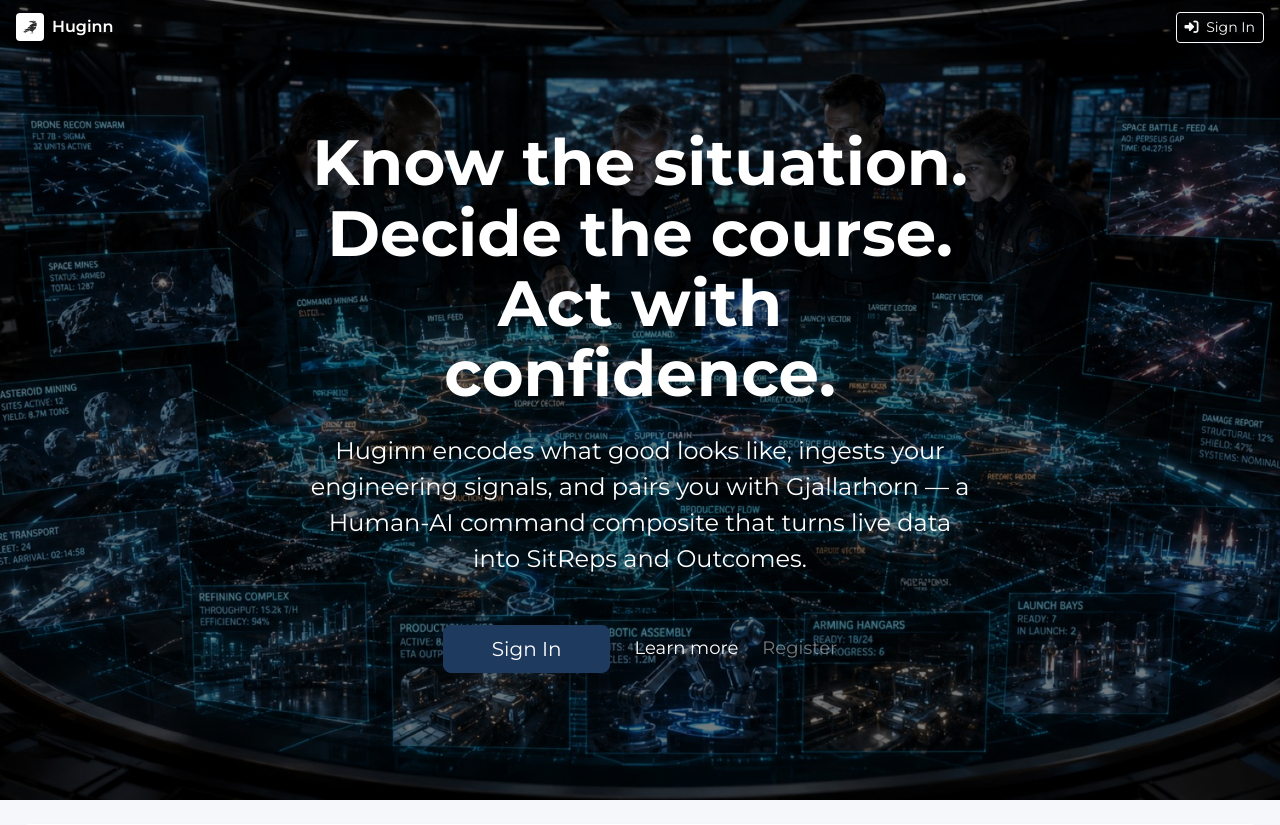
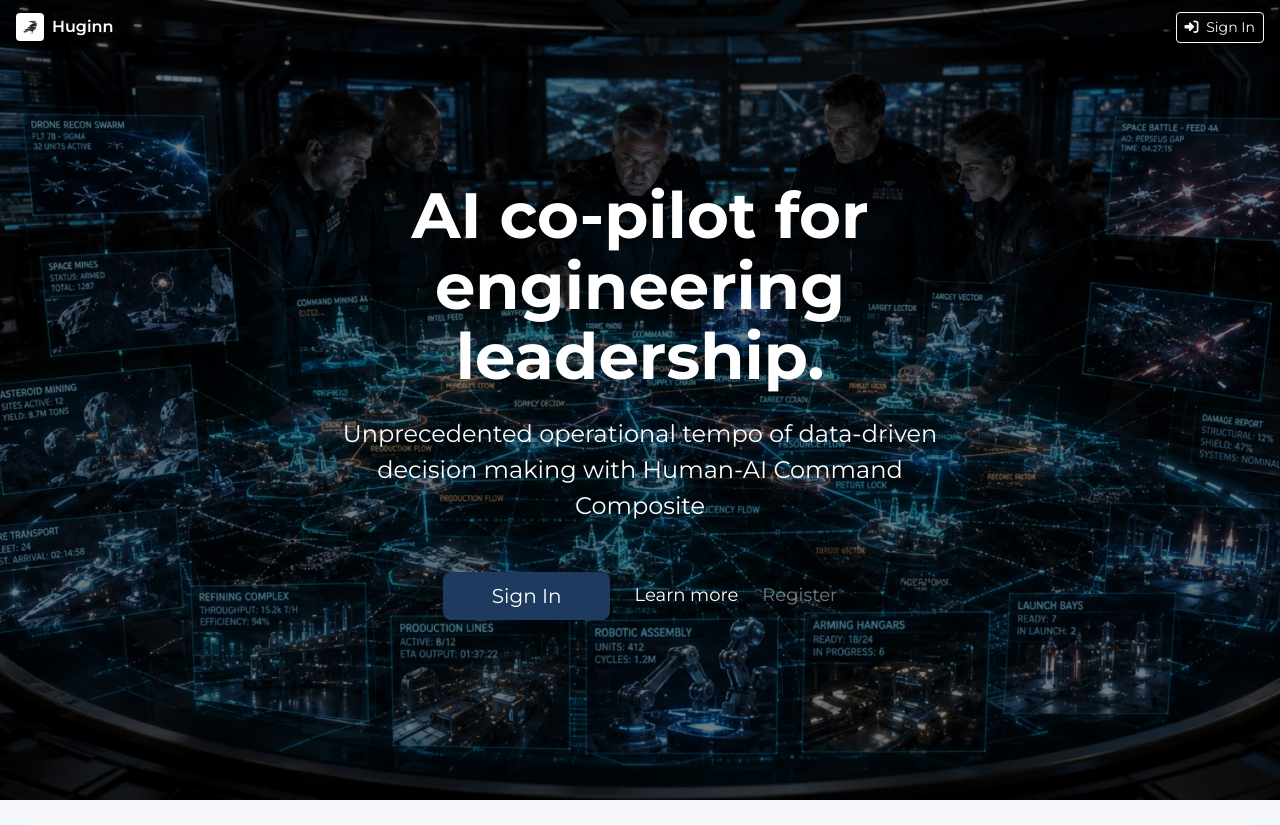
Before and after one commit to FeatureFactory-io/huginn, a Django app: page / in a window 1280 px wide. Shown: the top 825 px of the page. Run offline with Django 5.2, Linux system fonts and the light colour scheme; parts of the project's set-up code (start-up, migrations or seed data) failed here and were passed over; some libraries are stand-ins or nearby versions.

Commit message:
fix(ui): restore landing hero copy and correct use-case box order
Revert hero title and tagline to pre-0.9.0 copy. Swap boxes 2/3 so
Feed precedes See priorities per spec.

```diff
--- a/ui/templates/ui/home/landing.html
+++ b/ui/templates/ui/home/landing.html
@@ -12,10 +12,10 @@
   <div class="hg-landing-overlay" aria-hidden="true"></div>
   <div class="hg-landing-hero-inner">
     <h1 class="hg-landing-title mb-4" data-testid="landing-title">
-      Know the situation. Decide the course. Act with confidence.
+      AI co-pilot for engineering leadership.
     </h1>
     <p class="hg-landing-tagline mb-5" data-testid="landing-tagline">
-      Huginn encodes what good looks like, ingests your engineering signals, and pairs you with Gjallarhorn — a Human-AI command composite that turns live data into SitReps and Outcomes.
+      Unprecedented operational tempo of data-driven decision making with Human-AI Command Composite
     </p>
     <div class="d-flex gap-4 flex-wrap justify-content-center align-items-center">
       <a href="{% url 'auth-login' %}" class="btn btn-primary btn-lg px-5" data-testid="landing-cta-signin">
@@ -45,20 +45,20 @@
         </div>
       </div>
       <div class="col-12 col-md-6 col-xl-4 d-flex">
+        <div class="hg-landing-feature flex-grow-1" data-testid="landing-feature-datasources">
+          <div class="hg-landing-feature-icon"><i class="fa-solid fa-plug" aria-hidden="true"></i></div>
+          <h2 class="h6 mb-1">Feed deep, broad data streams</h2>
+          <p class="mb-0 small text-muted">
+            Connect GitLab, Jira, and more. Mimir playbooks extend ingestion with unprecedented breadth and depth — commits, issues, milestones, and the signals your Variables need to assess reality.
+          </p>
+        </div>
+      </div>
+      <div class="col-12 col-md-6 col-xl-4 d-flex">
         <div class="hg-landing-feature flex-grow-1" data-testid="landing-feature-priorities">
           <div class="hg-landing-feature-icon"><i class="fa-solid fa-chart-line" aria-hidden="true"></i></div>
           <h2 class="h6 mb-1">See priorities immediately</h2>
           <p class="mb-0 small text-muted">
             Color-coded Variables on the Tactical Plot surface red, orange, yellow, and green instantly. Track progression over time via VariableDatapoints — each point traces to the SitRep that produced it.
-          </p>
-        </div>
-      </div>
-      <div class="col-12 col-md-6 col-xl-4 d-flex">
-        <div class="hg-landing-feature flex-grow-1" data-testid="landing-feature-datasources">
-          <div class="hg-landing-feature-icon"><i class="fa-solid fa-plug" aria-hidden="true"></i></div>
-          <h2 class="h6 mb-1">Feed deep, broad data streams</h2>
-          <p class="mb-0 small text-muted">
-            Connect GitLab, Jira, and more. Mimir playbooks extend ingestion with unprecedented breadth and depth — commits, issues, milestones, and the signals your Variables need to assess reality.
           </p>
         </div>
       </div>
```
